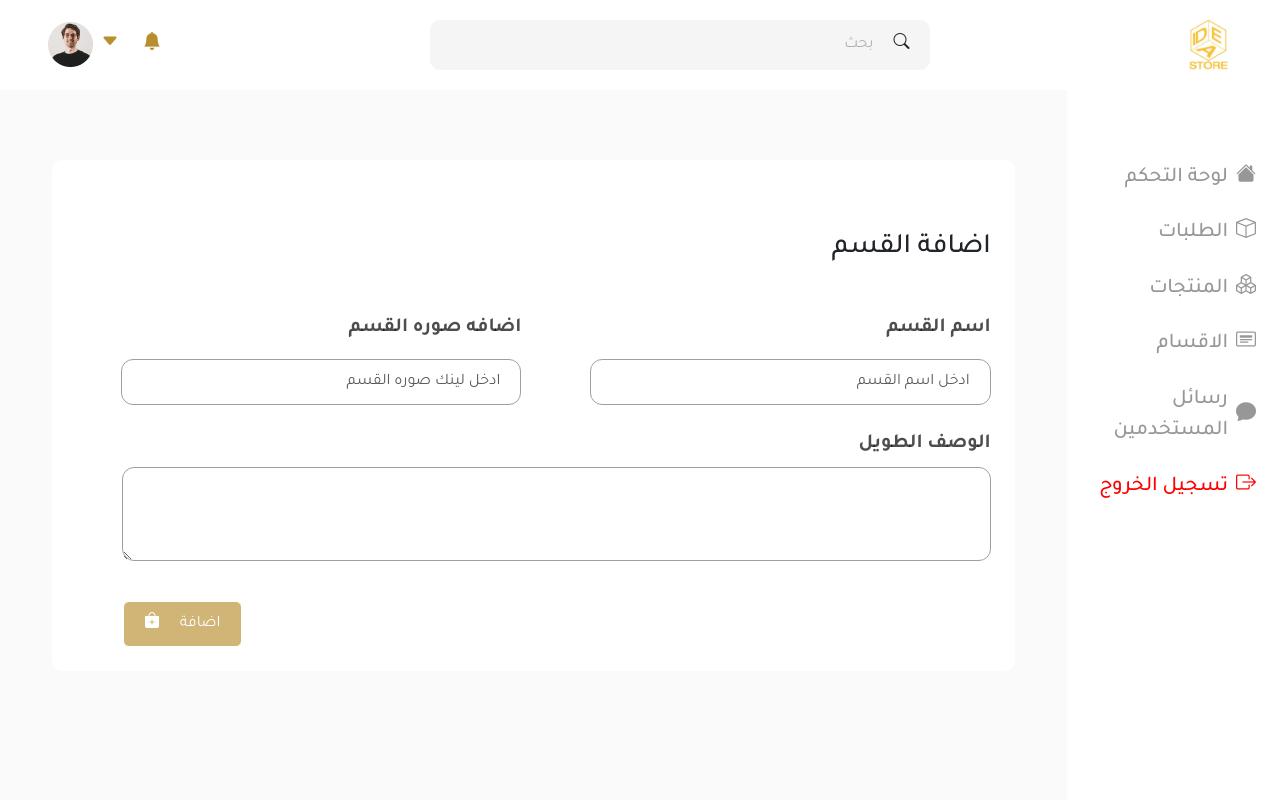
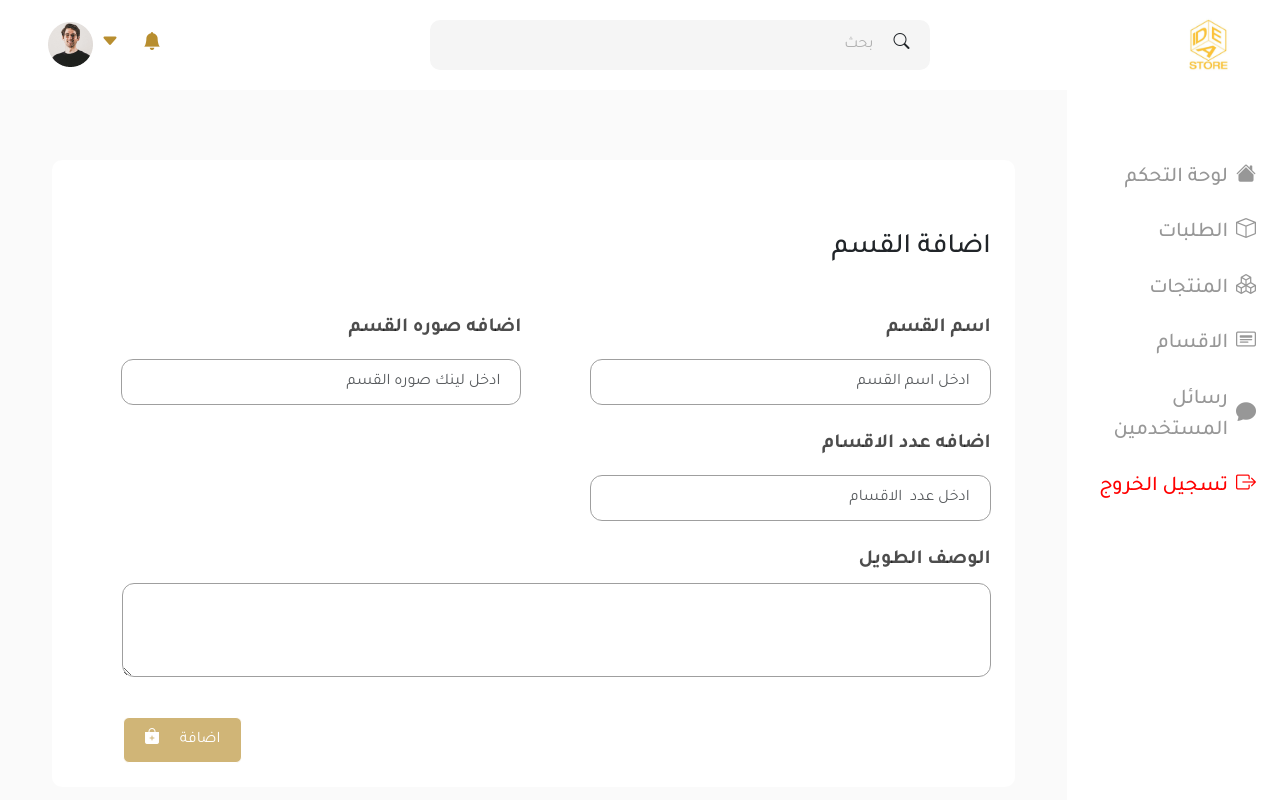
Before and after one commit to Mostafa7ahmed/DashboedE-commerce, an Angular app: page /dashbords/addDepart in a window 1280 px wide. Shown: the top 800 px of the page. Built offline with nearby package versions, Linux system fonts and the light colour scheme; sample sign-in values are in the browser's storage.

Commit message:
edit Department

```diff
--- a/src/app/Components/DepartmentAll/adddepart/adddepart.component.html
+++ b/src/app/Components/DepartmentAll/adddepart/adddepart.component.html
@@ -26,6 +26,16 @@
                     </div>
 
 
+                    <div class="form-group col-md-6">
+                        <label for="numberofdepart">اضافه عدد الاقسام</label>
+                        <input type="text" class="form-control mt-3 inputProduct" formControlName="numberofdepart" id="numberofdepart"
+                            placeholder="ادخل عدد  الاقسام"
+                            [ngClass]="{'is-invalid': addProduct.get('numberofdepart')?.invalid && addProduct.get('numberofdepart')?.touched}">
+                        <div *ngIf="addProduct.get('numberofdepart')?.invalid && addProduct.get('numberofdepart')?.touched" class="invalid-feedback">
+                            عدد الاقسام مطلوب.
+                        </div>
+                    </div>
+
 
 
 
--- a/src/app/Components/DepartmentAll/adddepart/adddepart.component.ts
+++ b/src/app/Components/DepartmentAll/adddepart/adddepart.component.ts
@@ -29,6 +29,8 @@ export class AdddepartComponent {
       Validators.maxLength(40),
     ]),
     image: new FormControl(null, [Validators.required]),
+    numberofdepart: new FormControl(null, [Validators.required]),
+
     title: new FormControl(null, [Validators.required]),
   });
 
--- a/src/app/Components/DepartmentAll/depart/depart.component.html
+++ b/src/app/Components/DepartmentAll/depart/depart.component.html
@@ -36,16 +36,20 @@
               <th>الرقم</th>
               <th>صوره القسم</th>
               <th>اسم القسم</th>
+              <th>عدد </th>
               <th>وصف</th>
+
               <th>الإجراءات</th>
             </tr>
           </thead>
           <tbody>
             <tr *ngFor="let department of paginatedDepartment; let i = index">
               <td class="px-3 font-bolder">{{ i + 1 }}</td>
-              <td><img [src]="department.image" alt="" width="80px" /></td>
+              <td><img [src]="department.image" alt="" width="80px" class="rounded-2" /></td>
               <td>{{ department.nameDepart }}</td>
-              <td>{{ department.title | slice:0:50 }}</td>
+              <td>{{ department.numberofdepart }}</td>
+              <td>{{ department.title | slice:0:20 }} .....</td>
+
               <td>
                 <button class="btn  btnDelete " (click)="onDelete(department.id)">حذف <i class="bi bi-trash3 me-1"></i>
                 </button>
--- a/src/app/Components/DepartmentAll/editdepartment/editdepartment.component.html
+++ b/src/app/Components/DepartmentAll/editdepartment/editdepartment.component.html
@@ -26,6 +26,17 @@
                     </div>
 
 
+                    <div class="form-group col-md-6">
+                        <label for="numberofdepart">اضافه عدد الاقسام</label>
+                        <input type="text" class="form-control mt-3 inputProduct" formControlName="numberofdepart" id="numberofdepart"
+                            placeholder="ادخل عدد  الاقسام"
+                            [ngClass]="{'is-invalid': editProduct.get('numberofdepart')?.invalid && editProduct.get('numberofdepart')?.touched}">
+                        <div *ngIf="editProduct.get('numberofdepart')?.invalid && editProduct.get('numberofdepart')?.touched" class="invalid-feedback">
+                            عدد الاقسام مطلوب.
+                        </div>
+                    </div>
+
+
 
 
 
--- a/src/app/Components/DepartmentAll/editdepartment/editdepartment.component.ts
+++ b/src/app/Components/DepartmentAll/editdepartment/editdepartment.component.ts
@@ -34,7 +34,9 @@ export class EditdepartmentComponent implements OnInit {
           Validators.minLength(3),
           Validators.maxLength(40),
         ]),
+        numberofdepart: new FormControl(product.numberofdepart, [Validators.required]),
         image: new FormControl(product.image, [Validators.required]),
+
         title: new FormControl(product.title, [Validators.required]),
       });
     });
--- a/src/app/Core/InterFace/depart-ment.ts
+++ b/src/app/Core/InterFace/depart-ment.ts
@@ -4,6 +4,7 @@ export interface DepartMent {
     image: string;
     title: string;
     createdAt?: any;
+    numberofdepart: string;
 
 
 }
```
